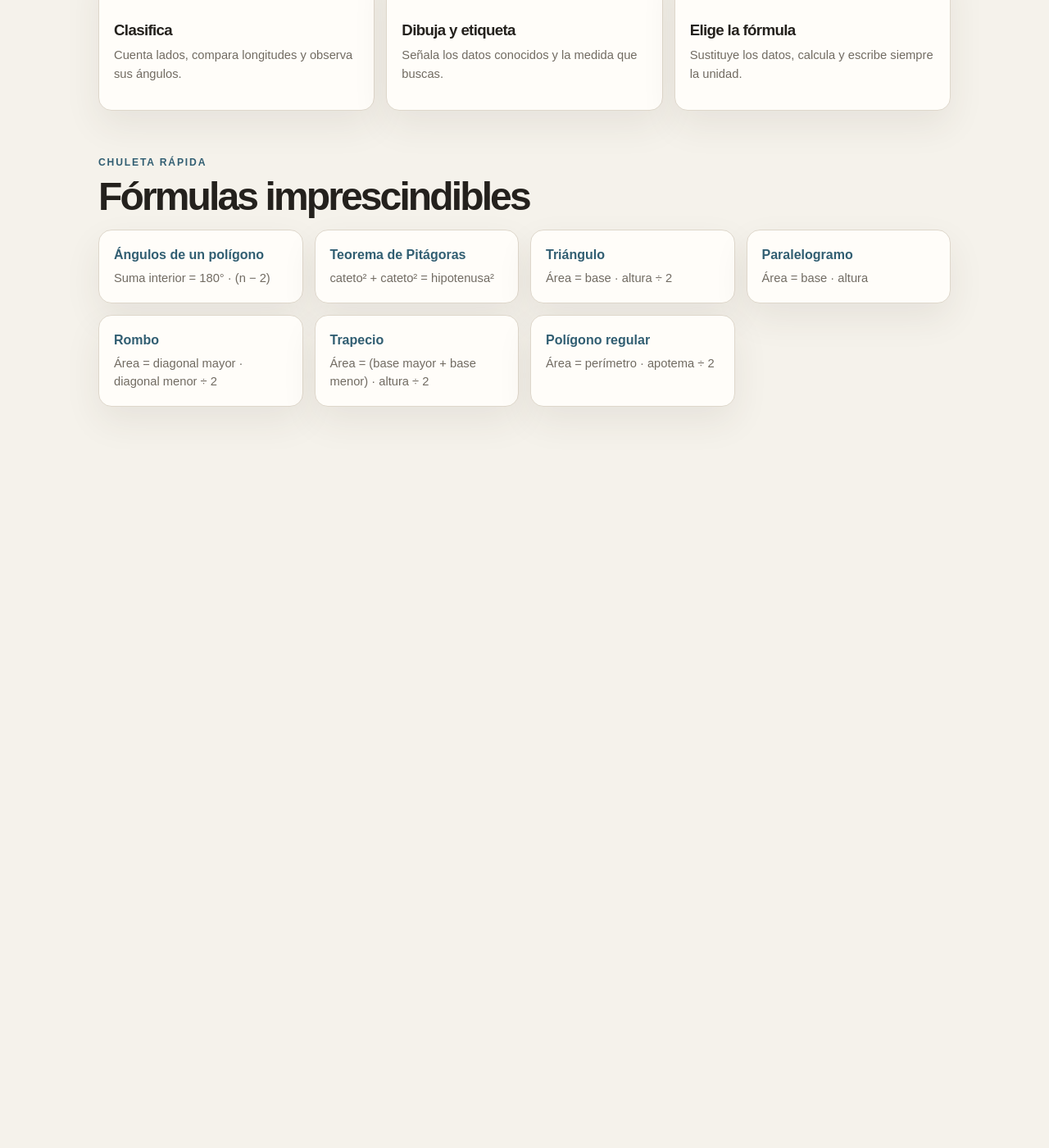
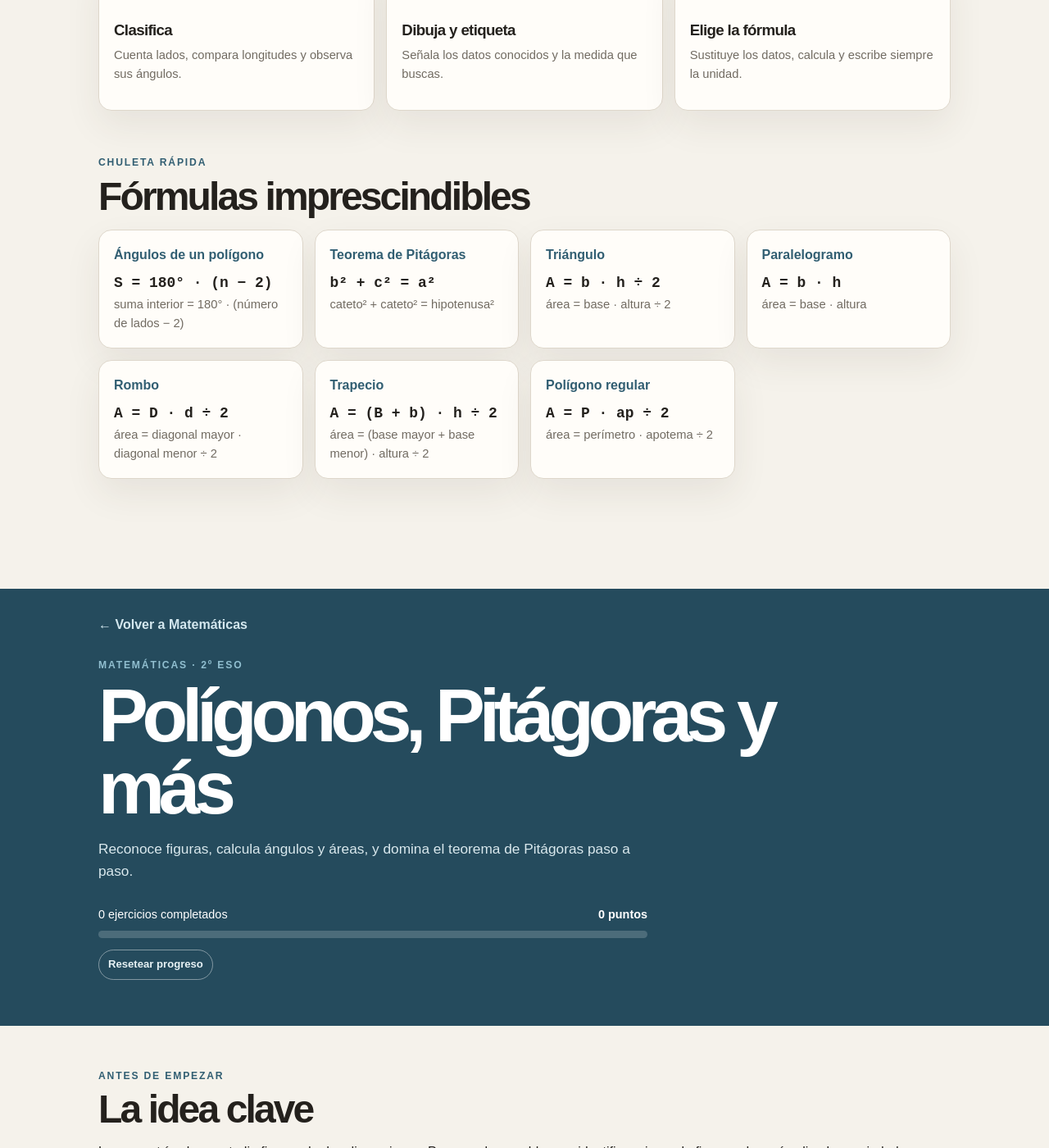
Before and after one commit to oxidoGIT/maths, a Jekyll site: the page matematicas/geometriaplana.html, which Jekyll copies as it is, in a window 1280 px wide and 1400 px high, scrolled down 2288 px. Shown: the whole window at 82% size. Built offline with Jekyll 4.4.1, drawn with Linux system fonts in a browser that asks for light colours; before the commit the page ends 2918 px from its top, so only the background shows below that; some of the changed text lies outside the part shown.

Commit message:
Refresh geometry exercise assets

```diff
--- a/matematicas/geometriaplana.html
+++ b/matematicas/geometriaplana.html
@@ -1,3 +1,103 @@
+<!doctype html>
+<html lang="es">
+  <head>
+    <meta charset="UTF-8" />
+    <meta name="viewport" content="width=device-width, initial-scale=1.0" />
+    <title>Geometría plana · Práctica interactiva</title>
+    <link rel="stylesheet" href="geometriaplana.css?v=2" />
+  </head>
+  <body>
+    <header class="hero">
+      <div class="hero__inner">
+        <a class="back" href="../matematicas.html">← Volver a Matemáticas</a>
+        <p class="eyebrow">Matemáticas · 2º ESO</p>
+        <h1>Polígonos, Pitágoras y más</h1>
+        <p class="hero__intro">
+          Reconoce figuras, calcula ángulos y áreas, y domina el teorema de
+          Pitágoras paso a paso.
+        </p>
+        <div class="progress">
+          <div>
+            <span id="progress-label">0 ejercicios completados</span>
+            <strong id="score-label">0 puntos</strong>
+          </div>
+          <div class="progress__track"><span id="progress-bar"></span></div>
+          <button class="reset-progress" id="reset-progress" type="button">Resetear progreso</button>
+        </div>
+      </div>
+    </header>
+
+    <main>
+      <section class="theory">
+        <div>
+          <p class="eyebrow">Antes de empezar</p>
+          <h2>La idea clave</h2>
+          <p>
+            La geometría plana estudia figuras de dos dimensiones. Para
+            resolver problemas, identifica primero la figura y después elige
+            la propiedad o fórmula adecuada.
+          </p>
+        </div>
+        <div class="theory__cards">
+          <article>
+            <span>01</span>
+            <h3>Clasifica</h3>
+            <p>Cuenta lados, compara longitudes y observa sus ángulos.</p>
+          </article>
+          <article>
+            <span>02</span>
+            <h3>Dibuja y etiqueta</h3>
+            <p>Señala los datos conocidos y la medida que buscas.</p>
+          </article>
+          <article>
+            <span>03</span>
+            <h3>Elige la fórmula</h3>
+            <p>Sustituye los datos, calcula y escribe siempre la unidad.</p>
+          </article>
+        </div>
+      </section>
+
+      <section class="method-guide">
+        <p class="eyebrow">Chuleta rápida</p>
+        <h2>Fórmulas imprescindibles</h2>
+        <div class="method-grid">
+          <article><strong>Ángulos de un polígono</strong><span class="formula">S = 180° · (n − 2)</span><span>suma interior = 180° · (número de lados − 2)</span></article>
+          <article><strong>Teorema de Pitágoras</strong><span class="formula">b² + c² = a²</span><span>cateto² + cateto² = hipotenusa²</span></article>
+          <article><strong>Triángulo</strong><span class="formula">A = b · h ÷ 2</span><span>área = base · altura ÷ 2</span></article>
+          <article><strong>Paralelogramo</strong><span class="formula">A = b · h</span><span>área = base · altura</span></article>
+          <article><strong>Rombo</strong><span class="formula">A = D · d ÷ 2</span><span>área = diagonal mayor · diagonal menor ÷ 2</span></article>
+          <article><strong>Trapecio</strong><span class="formula">A = (B + b) · h ÷ 2</span><span>área = (base mayor + base menor) · altura ÷ 2</span></article>
+          <article><strong>Polígono regular</strong><span class="formula">A = P · ap ÷ 2</span><span>área = perímetro · apotema ÷ 2</span></article>
+        </div>
+      </section>
+
+      <section class="levels" id="levels"></section>
+    </main>
+
+    <template id="exercise-template">
+      <article class="exercise">
+        <div class="exercise__top">
+          <span class="exercise__number"></span>
+          <span class="exercise__tag"></span>
+        </div>
+        <h3 class="exercise__title"></h3>
+        <p class="exercise__prompt"></p>
+        <div class="exercise__visual"></div>
+        <pre class="equations"></pre>
+        <div class="answer"></div>
+        <div class="exercise__actions">
+          <button class="button check" type="button">Comprobar</button>
+          <button class="button button--soft hint" type="button">Pista</button>
+          <button class="button button--ghost solution" type="button">Ver solución</button>
+        </div>
+        <p class="feedback" role="status"></p>
+        <div class="explanation"></div>
+      </article>
+    </template>
+
+    <script src="geometriaplana.js?v=2"></script>
+  </body>
+</html>
 <!doctype html>
 <html lang="es">
   <head>
```
